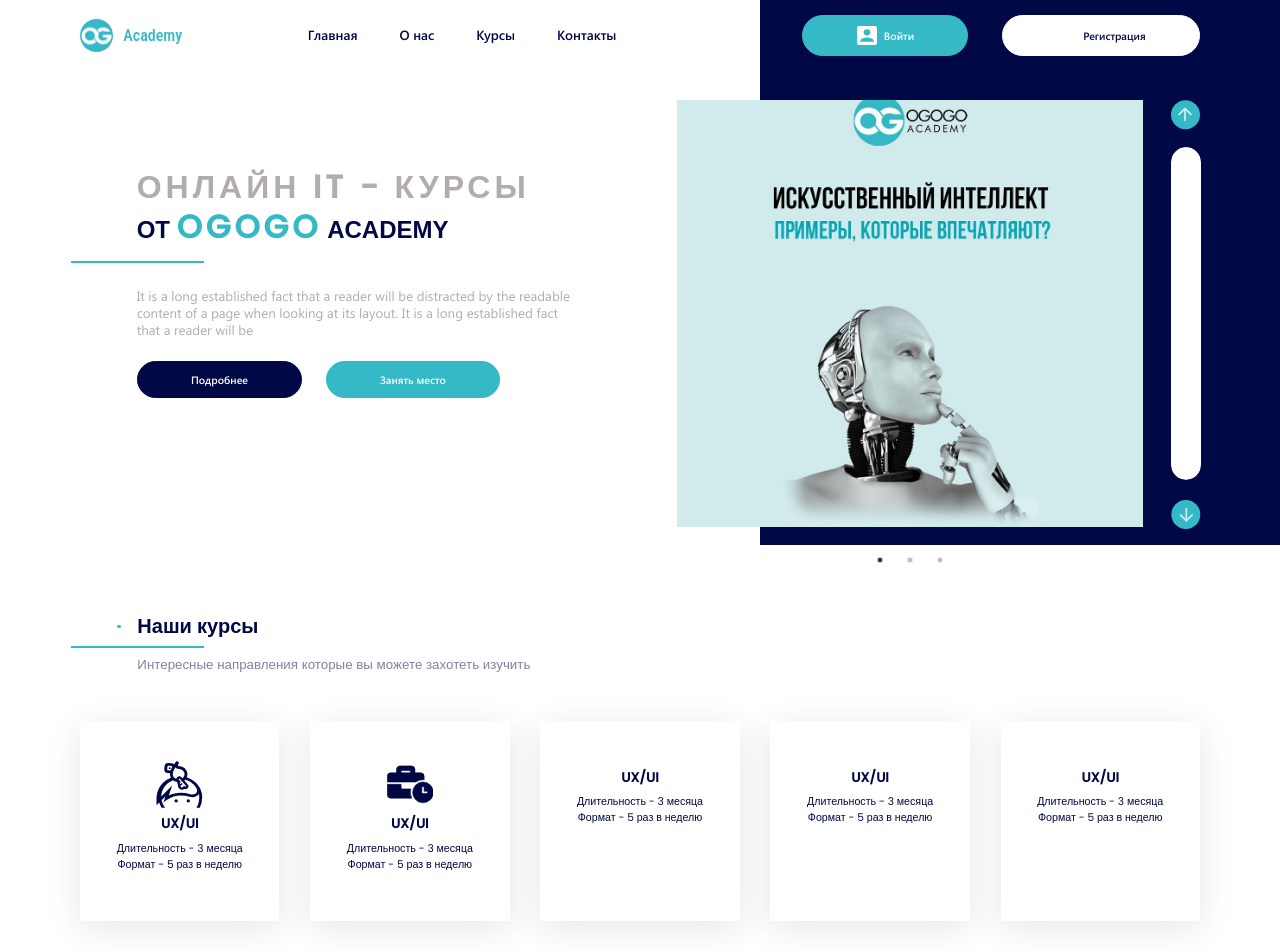
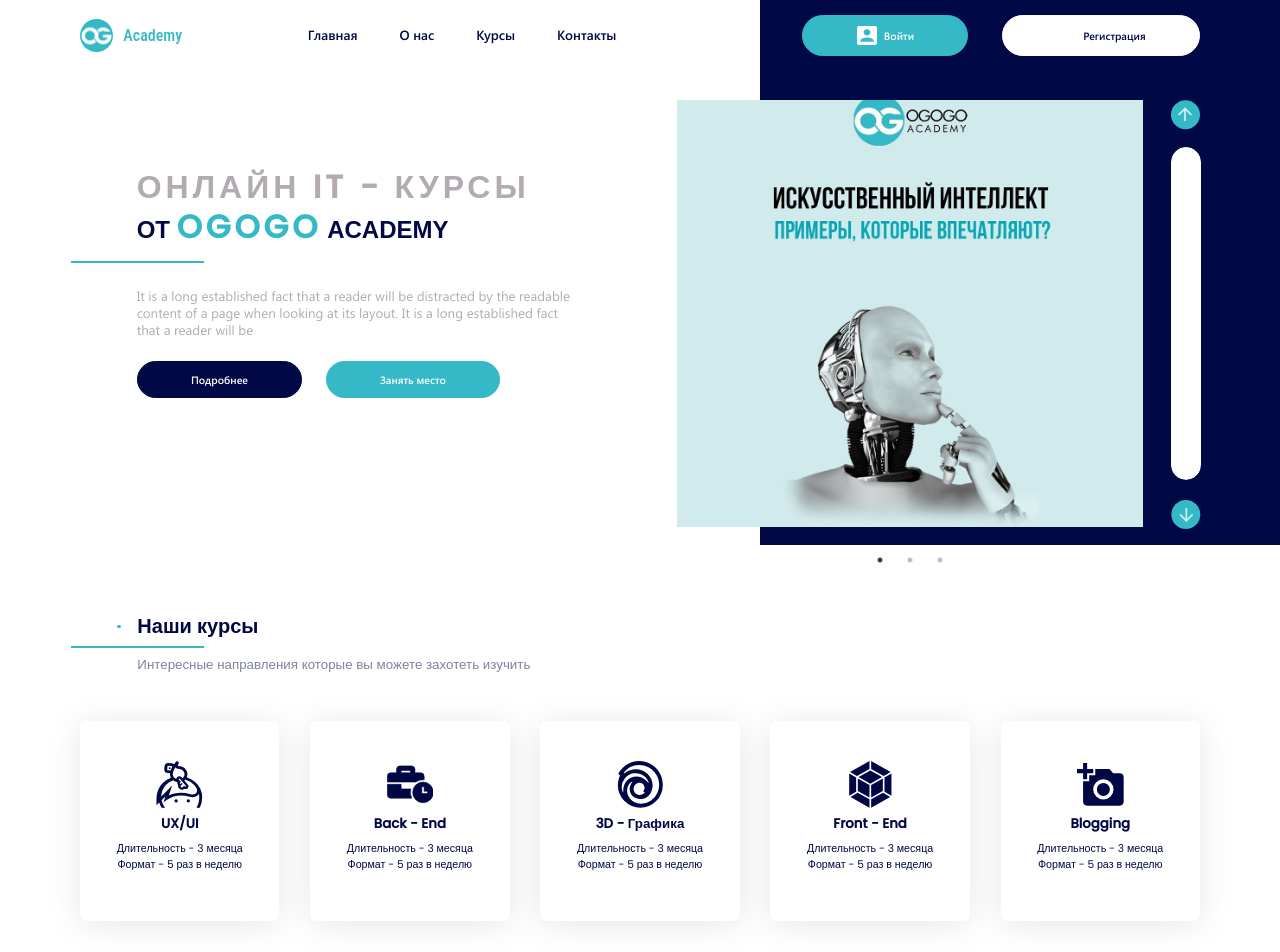
Before and after one commit to Yuzeyzer/ReactJS__Academy--Ogogo, a React (Create React App) app: page / in a window 1280 px wide. Shown: the top 952 px of the page. Built offline with nearby package versions, Linux system fonts and the light colour scheme.

Commit message:
add icons, content, delete svg files (used them as code)

```diff
--- a/src/landing/scss/sections/courses/_courses.scss
+++ b/src/landing/scss/sections/courses/_courses.scss
@@ -36,7 +36,7 @@
 	}
 	&__row {
 		margin: 0 vw(-23);
-		padding: vw(50) 0;
+		padding: vw(50) 0 0;
 	}
 	&__column {
 		width: 20%;
@@ -47,11 +47,12 @@
 		padding: vw(60) vw(50) vw(50);
 		min-height: vw(300);
 		text-align: center;
-		box-shadow: 0 vw(10) vw(50) 0 rgba(0, 0, 0, 0.1);
+		box-shadow: 0 vw(5) vw(50) 0 rgba(0, 0, 0, 0.1);
+		border-radius: vw(10);
 	}
 }
 .courses__item {
-	svg{
+	svg {
 		display: block;
 		width: vw(70);
 		height: vw(70);
--- a/src/landing/sections/courses/index.js
+++ b/src/landing/sections/courses/index.js
@@ -47,25 +47,64 @@ function Courses() {
                   stroke-width='1'
                 />
               </svg>
-              <h5 className='courses__item-title'>UX/UI</h5>
+              <h5 className='courses__item-title'>Back - End</h5>
               <p className='courses__item-text'>Длительность - 3 месяца Формат - 5 раз в неделю</p>
             </div>
           </div>
           <div className='courses__column'>
             <div className='courses__item'>
-              <h5 className='courses__item-title'>UX/UI</h5>
+              <svg
+                xmlns='http://www.w3.org/2000/svg'
+                width='59.732'
+                height='62'
+                viewBox='0 0 59.732 62'>
+                <path
+                  id='Icon_simple-ubisoft'
+                  data-name='Icon simple-ubisoft'
+                  d='M60.389,30.97c-.672-31.756-42.9-43.6-59.172-13.833.728.532,1.708,1.232,2.436,1.736A30.348,30.348,0,0,0,1.132,26.8a30.7,30.7,0,0,0-.475,5.35,29.866,29.866,0,0,0,59.732,0V30.973ZM8.024,36.289a18.368,18.368,0,0,0-.139,4.621l-.728.253A17.135,17.135,0,0,1,5.9,36.235,18.521,18.521,0,0,1,21.661,16.352c9.158-1.343,17.923,4.34,19.966,12.294L40.9,28.9A23.193,23.193,0,0,0,38.91,26.63C27.848,15.569,10.486,20.637,8.022,36.292Zm28.423,5.378A8.148,8.148,0,1,1,29.166,28.9a6.611,6.611,0,0,1,5.068,11.229c.757.532,1.485,1.036,2.211,1.54Zm17,.307A23.986,23.986,0,0,1,30.791,56.733c-18.173-.9-23.466-21.87-11.315-29.431l.532.532a11.892,11.892,0,0,0-2.043,3.053A14.127,14.127,0,0,0,16.4,37.945c.953,14.647,21.48,17.644,28.535,3.136C53.921,21.226,30.062,1.036,8.89,16.465l-.475-.475C13.987,7.254,24.88,3.361,35.27,5.965A26.443,26.443,0,0,1,53.443,41.978Z'
+                  transform='translate(-0.657 0)'
+                  fill='#000745'
+                />
+              </svg>
+              <h5 className='courses__item-title'>3D - Графика</h5>
               <p className='courses__item-text'>Длительность - 3 месяца Формат - 5 раз в неделю</p>
             </div>
           </div>
           <div className='courses__column'>
             <div className='courses__item'>
-              <h5 className='courses__item-title'>UX/UI</h5>
+              <svg
+                xmlns='http://www.w3.org/2000/svg'
+                width='60.641'
+                height='66.964'
+                viewBox='0 0 60.641 66.964'>
+                <path
+                  id='Icon_simple-webpack'
+                  data-name='Icon simple-webpack'
+                  d='M62.275,54.184,35.016,69.536V57.579L52,48.277l10.275,5.907ZM64.14,52.5V20.4l-9.975,5.732V46.764ZM5.364,54.184,32.623,69.536V57.579l-16.984-9.3L5.364,54.184ZM3.5,52.5V20.4l9.975,5.732V46.764L3.5,52.5ZM4.667,18.32,32.623,2.572V14.133l-17.91,9.808-.137.078-9.91-5.7Zm58.306,0L35.016,2.572V14.133l17.91,9.808.137.078,9.91-5.7Zm-30.35,36.54L15.867,45.687V27.512l16.756,9.633V54.859Zm2.393,0,16.756-9.172V27.512L35.016,37.145V54.859ZM17,25.408,33.823,16.2l16.821,9.212L33.823,35.08Z'
+                  transform='translate(-3.5 -2.572)'
+                  fill='#000745'
+                />
+              </svg>
+              <h5 className='courses__item-title'>Front - End</h5>
               <p className='courses__item-text'>Длительность - 3 месяца Формат - 5 раз в неделю</p>
             </div>
           </div>
           <div className='courses__column'>
             <div className='courses__item'>
-              <h5 className='courses__item-title'>UX/UI</h5>
+              <svg
+                xmlns='http://www.w3.org/2000/svg'
+                width='64.345'
+                height='58.75'
+                viewBox='0 0 64.345 58.75'>
+                <path
+                  id='Icon_material-add-a-photo'
+                  data-name='Icon material-add-a-photo'
+                  d='M8.393,9.893V1.5h5.6V9.893h8.393v5.6H13.988v8.393h-5.6V15.488H0v-5.6Zm8.393,16.786V18.286h8.393V9.893H44.762l5.12,5.6H58.75a5.612,5.612,0,0,1,5.6,5.6V54.655a5.612,5.612,0,0,1-5.6,5.6H13.988a5.612,5.612,0,0,1-5.6-5.6V26.679ZM36.369,51.857A13.988,13.988,0,1,0,22.381,37.869,13.993,13.993,0,0,0,36.369,51.857ZM27.417,37.869a8.952,8.952,0,1,0,8.952-8.952A8.943,8.943,0,0,0,27.417,37.869Z'
+                  transform='translate(0 -1.5)'
+                  fill='#000745'
+                />
+              </svg>
+              <h5 className='courses__item-title'>Blogging</h5>
               <p className='courses__item-text'>Длительность - 3 месяца Формат - 5 раз в неделю</p>
             </div>
           </div>
```
Also changed, not shown: src/landing/assets/svg/Icon awesome-business-time.svg (deleted), src/landing/assets/svg/courses-1.svg (deleted).
